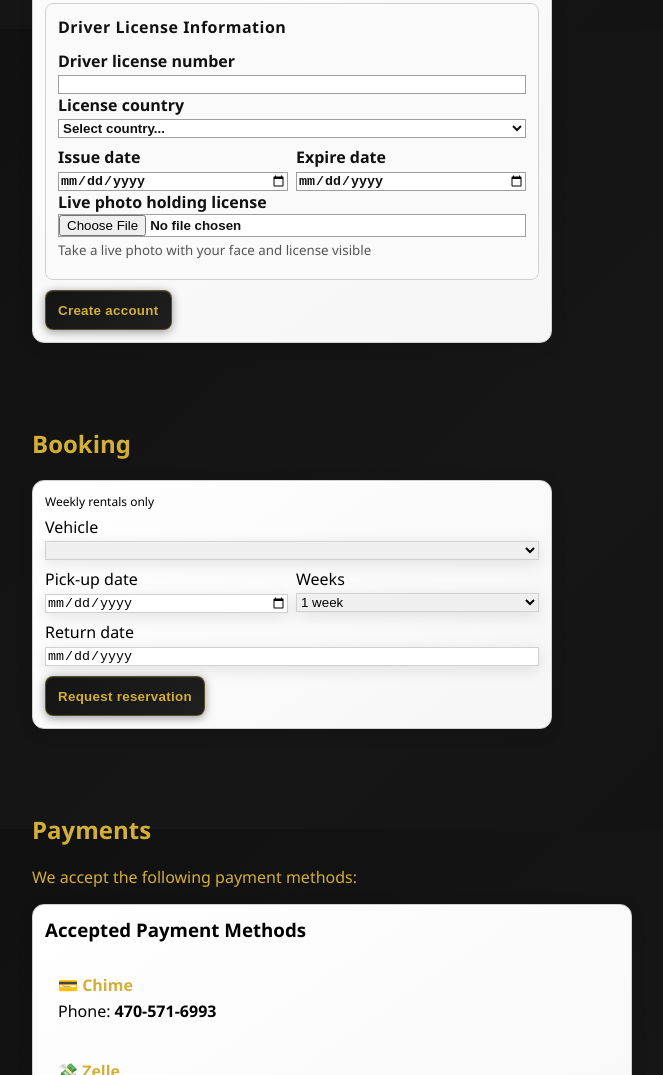
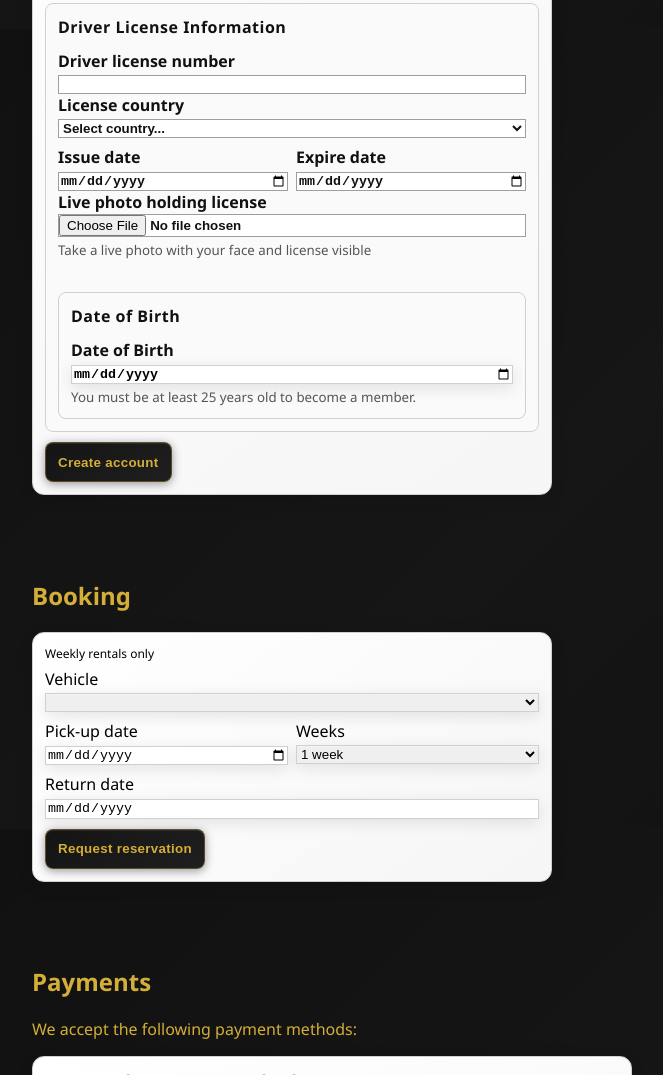
Before and after one commit to clyderoccr-beep/clyderocashcarrental, a plain HTML site: page index.html in a window 1280 px wide. Shown: the part 1571-2646 px from the top of the page, without its empty margins (132-795 px from the left). Drawn offline with nearby package versions, Linux system fonts and the light colour scheme; no server answers.

Commit message:
Fix: Restore Date of Birth field to membership signup form

```diff
--- a/index.html
+++ b/index.html
@@ -700,6 +700,13 @@
               <input id="licensePhoto" type="file" accept="image/*" capture="user" required style="width:100%;font-weight:600;color:#111">
               <small style="color:#555;display:block;margin-top:4px;font-weight:500">Take a live photo with your face and license visible</small>
               <div id="photoPreview" style="margin-top:8px;max-width:220px"></div>
+            <hr style="border:none;height:1px;background:rgba(255,255,255,.08);margin:16px 0">
+            <div style="padding:12px;border:1px solid #d0d0d0;border-radius:8px;background:#fafafa">
+              <h3 style="margin:0 0 12px 0;font-size:16px;color:#111;font-weight:700;letter-spacing:.5px">Date of Birth</h3>
+              <label style="font-weight:600;color:#111">Date of Birth</label>
+              <input id="dob" type="date" required style="width:100%;font-weight:600;color:#111">
+              <small style="color:#555;display:block;margin-top:4px;font-weight:500">You must be at least 25 years old to become a member.</small>
+            </div>
             </div>
 
             <div style="margin-top:10px"><button class="navbtn" type="submit">Create account</button></div>
```
